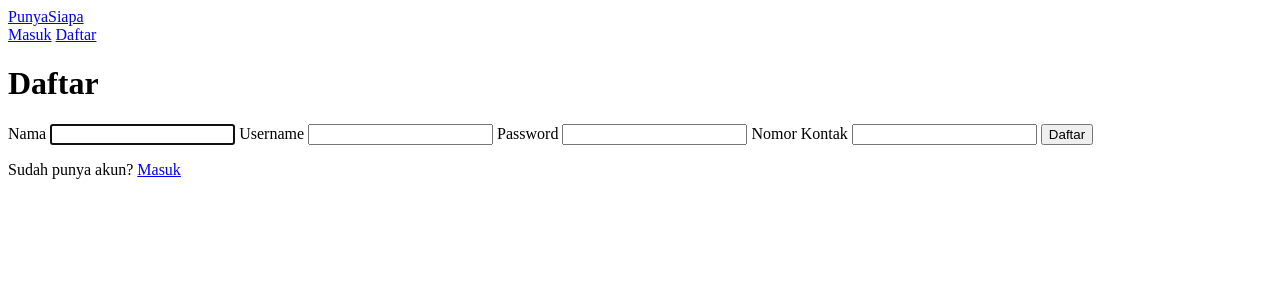
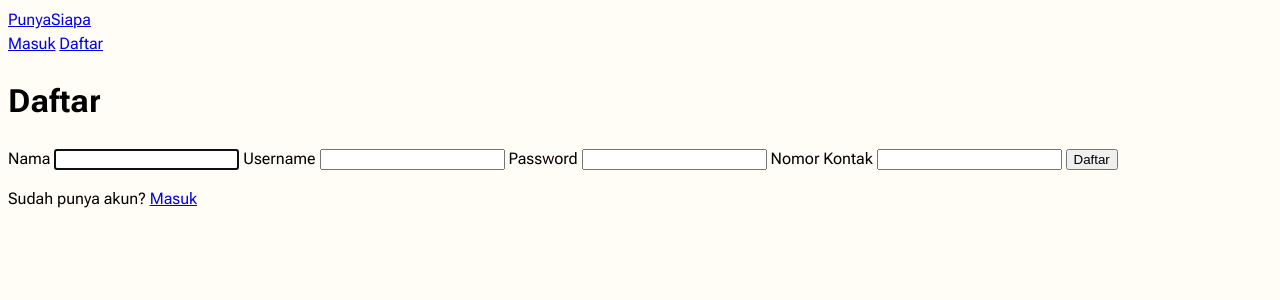
Before and after one commit to nobberu/PunyaSiapa, a PHP site: page /register in a window 1280 px wide. Shown: the top 300 px of the page. Run offline with PHP 8.4, Linux system fonts and the light colour scheme; some libraries are stand-ins or nearby versions.

Commit message:
feat(ui): load roboto flex and set bg color

```diff
--- a/app/views/ditemukan/index.php
+++ b/app/views/ditemukan/index.php
@@ -0,0 +1,6 @@
+<?php
+$error = $error ?? null;
+
+$title = "Masuk - PunyaSiapa";
+?>
+<main>Ditemukan</main>
--- a/app/views/layouts/layout.php
+++ b/app/views/layouts/layout.php
@@ -11,6 +11,9 @@ $user = Auth::check() ? Auth::user() : null;
     <meta charset="UTF-8">
     <meta name="viewport" content="width=device-width, initial-scale=1">
     <title><?= htmlspecialchars($title) ?></title>
+    <link rel="preconnect" href="https://fonts.googleapis.com">
+    <link rel="preconnect" href="https://fonts.gstatic.com" crossorigin>
+    <link href="https://fonts.googleapis.com/css2?family=Roboto+Flex:opsz,wght@8..144,100..1000&display=swap" rel="stylesheet">
     <link rel="stylesheet" href="<?= BASE_PATH ?>/css/global.css">
 </head>
 <body>
--- a/public/css/global.css
+++ b/public/css/global.css
@@ -1,4 +1,6 @@
 :root {
+    --yellow-10: #fffdf5;
+    --yellow-50: #fefce8;
     --yellow-100: #fef9c3;
     --yellow-200: #fef08a;
     --yellow-300: #fde047;
@@ -7,3 +9,15 @@
     --yellow-600: #ca8a04;
     --yellow-700: #a16207;
 }
+
+html,
+body {
+    background-color: var(--yellow-10);
+}
+
+body {
+    font-family: "Roboto Flex", system-ui, -apple-system, "Segoe UI", sans-serif;
+    font-weight: 400;
+    font-optical-sizing: auto;
+    line-height: 1.5;
+}
--- a/public/index.php
+++ b/public/index.php
@@ -6,6 +6,13 @@
  * Titik masuk tunggal: semua request (via public/.htaccess) masuk ke sini,
  * lalu seluruh siklus hidup aplikasi ditangani oleh Kernel.
  */
+
+if (PHP_SAPI === 'cli-server') {
+    $path = parse_url($_SERVER['REQUEST_URI'] ?? '/', PHP_URL_PATH);
+    if ($path !== '/' && is_file(__DIR__ . $path)) {
+        return false;
+    }
+}
 
 require_once __DIR__ . '/../src/http/request.php';
 require_once __DIR__ . '/../src/http/response.php';
```
Lines whose indentation alone changed are shown as unchanged.
